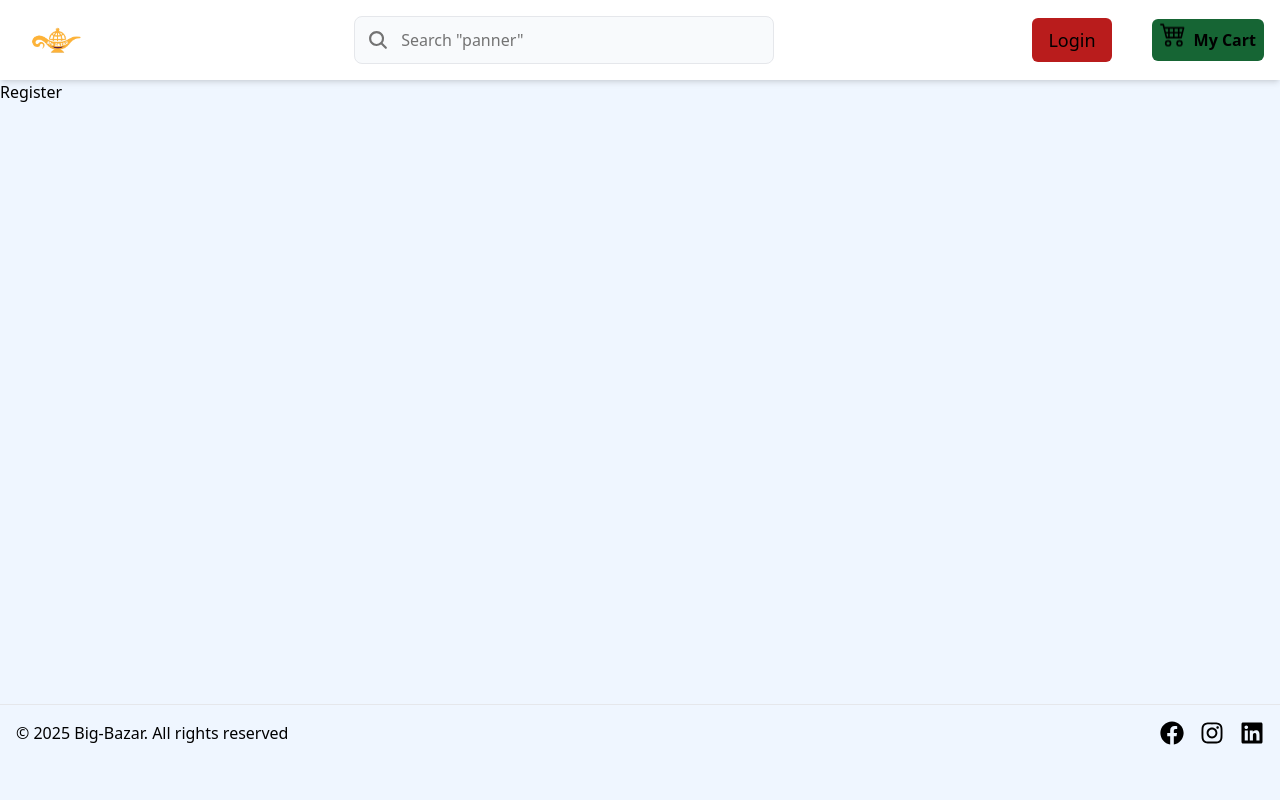
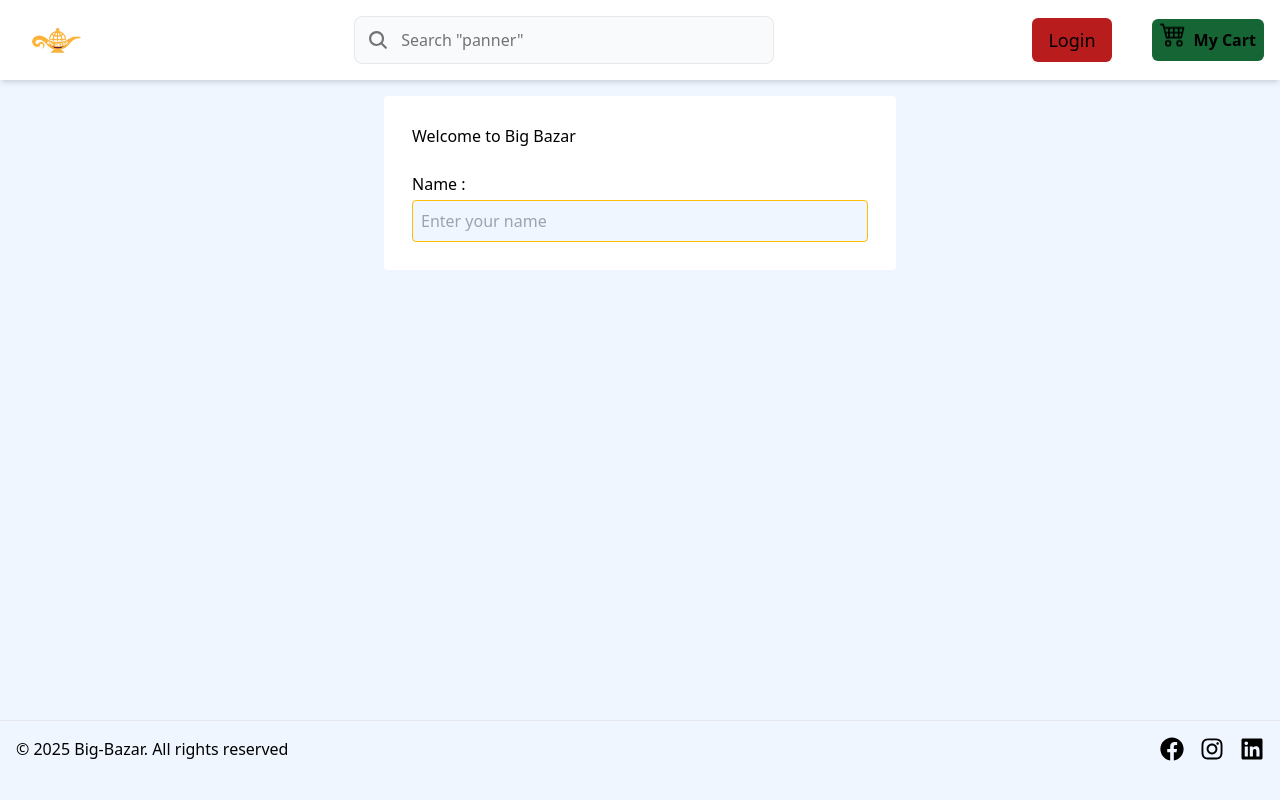
Before and after one commit to shahriar2880/big-bazar, a React (Vite) app in the folder client/: page /register in a window 1280 px wide. Built offline with nearby package versions, Linux system fonts and the light colour scheme.

Commit message:
create form register

```diff
--- a/client/src/pages/Register.jsx
+++ b/client/src/pages/Register.jsx
@@ -1,10 +1,55 @@
-import React from 'react'
+import React, { useState } from 'react'
 
 const Register = () => {
+  const [data, setData] = useState({
+    name: "",
+    email: "",
+    password: "",
+    confirmPassword: ""
+})
+
+const handleChange = (e) => {
+  const { name, value } = e.target
+
+  setData((preve) => {
+      return {
+          ...preve,
+          [name]: value
+      }
+  })
+}
+
+const handleSubmit = async(e)=>{
+  e.preventDefault()
+
+  if(data.password !== data.confirmPassword){
+      toast.error(
+          "password and confirm password must be same"
+      )
+      return
+  }
+}
   return (
-    <div>
-      Register
-    </div>
+    <section className='w-full container mx-auto px-2'>
+      <div className='bg-white my-4 w-full max-w-lg mx-auto rounded p-7'>
+        <p>Welcome to Big Bazar</p>
+        <form className='grid gap-4 mt-6' onSubmit={handleSubmit}>
+        <div className='grid gap-1'>
+                        <label htmlFor='name'>Name :</label>
+                        <input
+                            type='text'
+                            id='name'
+                            autoFocus
+                            className='bg-blue-50 p-2 border rounded outline-none focus:border-primary-200'
+                            name='name'
+                            value={data.name}
+                            onChange={handleChange}
+                            placeholder='Enter your name'
+                        />
+                    </div>
+        </form>
+      </div>
+    </section>
   )
 }
 
```
